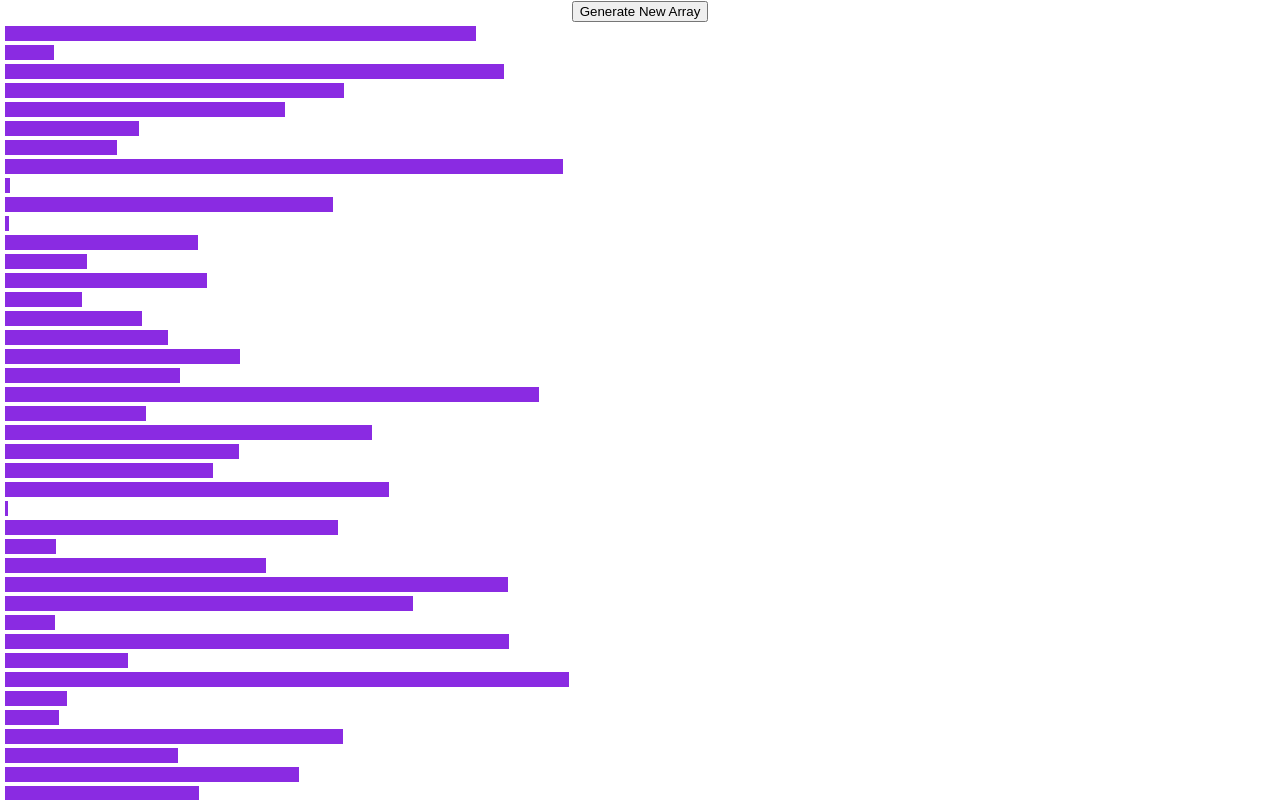
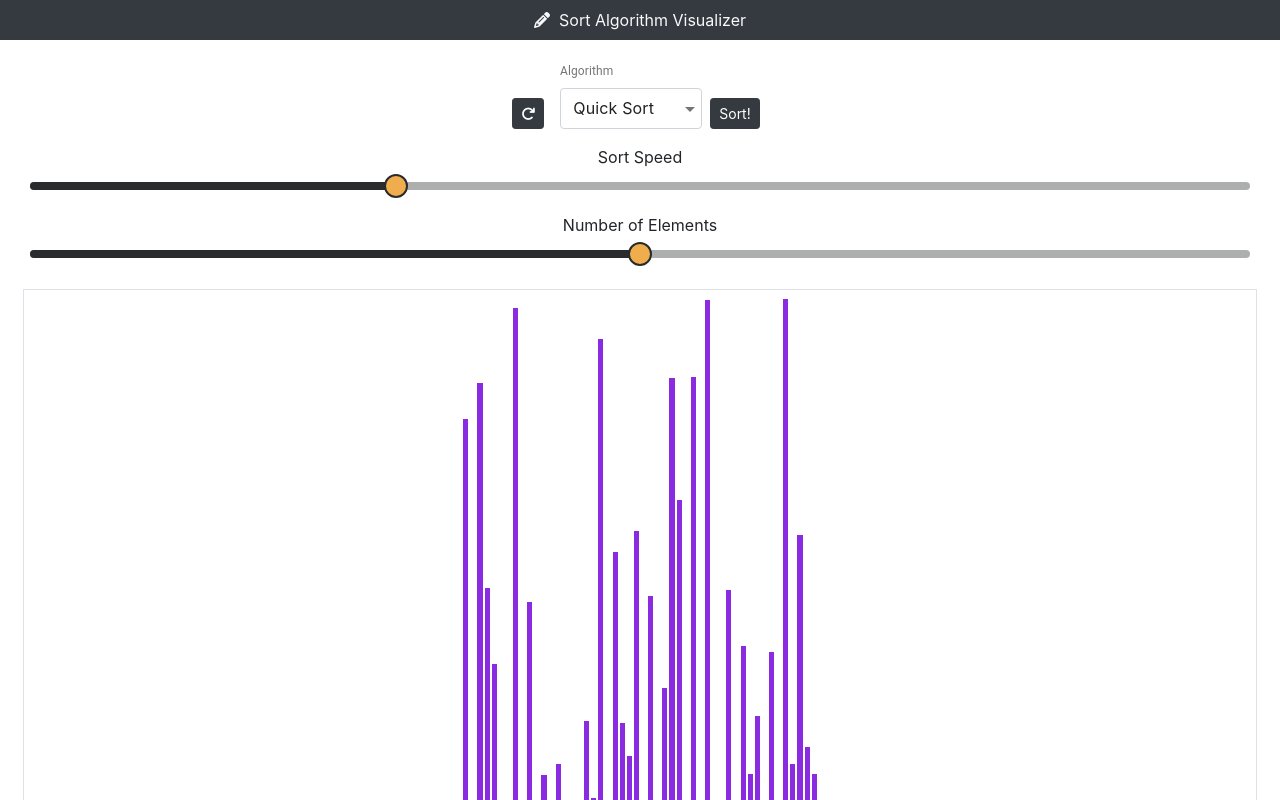
Before and after one commit to baslielababayehu/sorting-algorithm-visualizations, a React (Create React App) app: page / in a window 1280 px wide. Shown: the top 800 px of the page. Built offline with nearby package versions, Linux system fonts and the light colour scheme.

Commit message:
implement Quick Sort

```diff
--- a/package.json
+++ b/package.json
@@ -3,10 +3,13 @@
   "version": "0.1.0",
   "private": true,
   "dependencies": {
+    "@material-ui/core": "^4.11.0",
     "@testing-library/jest-dom": "^4.2.4",
     "@testing-library/react": "^9.3.2",
     "@testing-library/user-event": "^7.1.2",
+    "bootstrap": "^4.5.2",
     "react": "^16.13.1",
+    "react-bootstrap": "^1.3.0",
     "react-dom": "^16.13.1",
     "react-scripts": "3.4.3"
   },
--- a/public/index.html
+++ b/public/index.html
@@ -24,6 +24,11 @@
       work correctly both with client-side routing and a non-root public URL.
       Learn how to configure a non-root public URL by running `npm run build`.
     -->
+    <script src="https://use.fontawesome.com/135d04cbb0.js"></script>
+    <link
+      rel="stylesheet"
+      href="https://stackpath.bootstrapcdn.com/bootstrap/4.5.2/css/bootstrap.min.css"
+    />
     <title>React App</title>
   </head>
   <body>
--- a/src/App.js
+++ b/src/App.js
@@ -1,12 +1,21 @@
 import React from "react";
-import logo from "./logo.svg";
 import "./App.css";
 import Canvas from "./components/canvas/Canvas.js";
+import Navbarcustom from "./components/layout/Navbar";
 
 function App() {
   return (
     <div className="App">
-      <Canvas></Canvas>
+      <Navbarcustom
+        icon="fa fa-sitemap"
+        title="Algorithm Visualization"
+        style={{ color: "white" }}
+      />
+      <div className="row m-0 p-0">
+        <div className="col-12">
+          <Canvas></Canvas>
+        </div>
+      </div>
     </div>
   );
 }
--- a/src/components/algorithm/Sort.js
+++ b/src/components/algorithm/Sort.js
@@ -1,9 +1,9 @@
+const swap = (a, b, array) => {
+  const temp = array[a];
+  array[a] = array[b];
+  array[b] = temp;
+};
 export function getBubbleSortAnimations(array = []) {
-  const swap = (a, b, array) => {
-    const temp = array[a];
-    array[a] = array[b];
-    array[b] = temp;
-  };
   const animations = [];
   let isSorted = false;
   let counter = 0;
@@ -33,3 +33,39 @@ export function getBubbleSortAnimations(array = []) {
   console.log(array);
   return animations;
 }
+
+export function getQuickSortAnimations(array = []) {
+  let start, end;
+  const animations = [];
+  const partition = (array, start, end) => {
+    let pivotIndex = start;
+    let pivotValue = array[end];
+    for (let i = start; i < end; i++) {
+      if (array[i] < pivotValue) {
+        swap(i, pivotIndex, array);
+        animations.push([i, pivotIndex, array[i], array[pivotIndex]]);
+        animations.push([i, pivotIndex, array[i], array[pivotIndex]]);
+        animations.push([i, pivotIndex, array[i], array[pivotIndex]]);
+
+        pivotIndex++;
+      }
+    }
+    swap(pivotIndex, end, array);
+    animations.push([pivotIndex, end, array[pivotIndex], array[end]]);
+    animations.push([pivotIndex, end, array[pivotIndex], array[end]]);
+    animations.push([pivotIndex, end, array[pivotIndex], array[end]]);
+
+    return pivotIndex;
+  };
+  const quickSort = (array, start, end) => {
+    if (start >= end) {
+      return;
+    }
+    let index = partition(array, start, end);
+    quickSort(array, start, index - 1);
+    quickSort(array, index + 1, end);
+  };
+  quickSort(array, 0, array.length - 1);
+  console.log(array);
+  return animations;
+}
--- a/src/components/canvas/Canvas.css
+++ b/src/components/canvas/Canvas.css
@@ -1,7 +1,6 @@
 .array-bar {
   /* width: 70px; */
-  height: 15px;
+  /* height: 15px; */
   background-color: blueviolet;
-  margin: 0 5px;
   margin-top: 4px;
 }
--- a/src/components/canvas/Canvas.js
+++ b/src/components/canvas/Canvas.js
@@ -1,6 +1,11 @@
 import React, { Component } from "react";
 import "./Canvas.css";
-import { getBubbleSortAnimations } from "../algorithm/Sort.js";
+import {
+  getBubbleSortAnimations,
+  getQuickSortAnimations,
+} from "../algorithm/Sort.js";
+import ContinuousSlider, { SecondCustomizedSlider } from "../canvas/Slider";
+import Menu from "../layout/Menu";
 
 // Change this value for the speed of the animations.
 const ANIMATION_SPEED_MS = 5;
@@ -20,23 +25,53 @@ export class Canvas extends Component {
     this.state = {
       sortIsRunning: false,
       array: [],
+      animationSpeed: 5,
+      numberOfArrayBars: 50,
     };
   }
   componentDidMount() {
     this.createNewArray();
   }
+  // componentDidUpdate() {
+  //   this.addElementsToArray();
+  // }
 
   createNewArray = (maxValue, minValue) => {
     maxValue = 566;
     minValue = 3;
     const array = [];
     let i = 0;
-    while (i < 50) {
+    while (i < this.state.numberOfArrayBars) {
       array.push(Math.floor(Math.random() * (maxValue - minValue) + minValue));
       i = i + 1;
       // console.log(array);
     }
     this.setState({ array });
+  };
+  findSelectedAlgorithm = () => {
+    let selectedValue = parseInt(
+      document.getElementById("selectAlgorithm").value
+    );
+    console.log(selectedValue);
+    switch (selectedValue) {
+      case 0:
+        alert("Select An Algorithm First!");
+        break;
+      case 1:
+        this.quickSort();
+        break;
+      case 2:
+        this.bubbleSort();
+        break;
+      case 3:
+        this.insertionSort();
+        break;
+      case 4:
+        this.heapSort();
+        break;
+      default:
+        break;
+    }
   };
 
   bubbleSort = () => {
@@ -44,10 +79,35 @@ export class Canvas extends Component {
     for (let i = 0; i < animations.length; i++) {
       const arrayBars = document.getElementsByClassName("array-bar");
       const isColorChange = i % 3 !== 2;
-      // let barOneIdx,
-      //   barTwoIdx,
-      //   barOneHeight,
-      //   barTwoHeight = 0;
+
+      const [barOneIdx, barTwoIdx, barOneHeight, barTwoHeight] = animations[i];
+
+      if (isColorChange) {
+        const barOneStyle = arrayBars[barOneIdx].style;
+        const barTwoStyle = arrayBars[barTwoIdx].style;
+
+        const color = i % 3 === 0 ? SECONDARY_COLOR : PRIMARY_COLOR;
+        setTimeout(() => {
+          barOneStyle.backgroundColor = color;
+          barTwoStyle.backgroundColor = color;
+        }, (i * 40) / this.state.animationSpeed);
+      } else {
+        setTimeout(() => {
+          const barOneStyle = arrayBars[barOneIdx].style;
+          const barTwoStyle = arrayBars[barTwoIdx].style;
+          barOneStyle.height = `${barOneHeight / 10}vw`;
+          barTwoStyle.height = `${barTwoHeight / 10}vw`;
+        }, (i * 40) / this.state.animationSpeed);
+      }
+    }
+  };
+
+  quickSort = () => {
+    const animations = getQuickSortAnimations(this.state.array);
+    for (let i = 0; i < animations.length; i++) {
+      const arrayBars = document.getElementsByClassName("array-bar");
+      const isColorChange = i % 3 !== 2;
+
       const [barOneIdx, barTwoIdx, barOneHeight, barTwoHeight] = animations[i];
 
       if (isColorChange) {
@@ -61,29 +121,97 @@ export class Canvas extends Component {
         }, i * ANIMATION_SPEED_MS);
       } else {
         setTimeout(() => {
-          // const [barOneIdx, barTwoIdx, barOneHeight, barTwoHeight] = animations[i];
           const barOneStyle = arrayBars[barOneIdx].style;
           const barTwoStyle = arrayBars[barTwoIdx].style;
-          barOneStyle.width = `${barOneHeight}px`;
-          barTwoStyle.width = `${barTwoHeight}px`;
+          barOneStyle.height = `${barOneHeight / 10}vw`;
+          barTwoStyle.height = `${barTwoHeight / 10}vw`;
         }, i * ANIMATION_SPEED_MS);
       }
     }
+  };
+
+  updateValue = (e, data) => {
+    this.setState({ animationSpeed: data });
+    console.log(this.state.animationSpeed);
+  };
+
+  updateElements = (e, data) => {
+    this.setState({ numberOfArrayBars: data });
+    console.log(this.state.numberOfArrayBars);
+  };
+
+  addElementsToArray = () => {
+    const array = this.state.array;
+    array.push(Math.floor(Math.random() * (566 - 3) + 3));
   };
 
   render() {
     const { array } = this.state;
     return (
       <div>
-        <button onClick={this.createNewArray}>Generate New Array</button>
-        {array.map((value, idx) => (
+        <div className="row m-0 p-0">
           <div
-            className="array-bar"
-            key={idx}
-            style={{ width: `${value}px` }}
-          ></div>
-        ))}
-        <button onClick={this.bubbleSort}>bubbleSort</button>
+            className="col-12 "
+            style={{
+              display: "flex",
+              justifyContent: "center",
+            }}
+          >
+            <div
+              style={{
+                display: "flex",
+                alignItems: "flex-end",
+              }}
+            >
+              <button
+                className="btn btn-sm btn-dark mr-2 mb-2"
+                onClick={this.createNewArray}
+              >
+                <i className="fa fa-repeat text-white"></i>
+              </button>
+            </div>
+            <Menu />
+
+            <div
+              style={{
+                display: "flex",
+                alignItems: "flex-end",
+              }}
+            >
+              <button
+                className="btn btn-sm btn-dark mr-2 mb-2"
+                onClick={this.findSelectedAlgorithm}
+              >
+                Sort!
+              </button>
+            </div>
+          </div>
+
+          <div className="col-12 mt-2">
+            Sort Speed{" "}
+            <ContinuousSlider updateValue={this.updateValue.bind(this)} />
+            Number of Elements
+            <SecondCustomizedSlider
+              updateElements={this.updateElements.bind(this)}
+              numberOfArrayBars={this.state.numberOfArrayBars}
+            />
+          </div>
+        </div>
+
+        <div className="m-2 border p-2">
+          {array.map((value, idx) => (
+            <div
+              className="array-bar"
+              key={idx}
+              style={{
+                margin: "1px",
+                height: `${value / 10}vw`,
+                width: `${20 / this.state.numberOfArrayBars}vw`,
+                display: "inline-block",
+              }}
+            ></div>
+          ))}
+        </div>
       </div>
     );
   }
```
Also changed, not shown: src/components/navbar/Navbar.js (deleted, +0 -11 lines), 1 other file (tests, documents, lock files or other folders).
